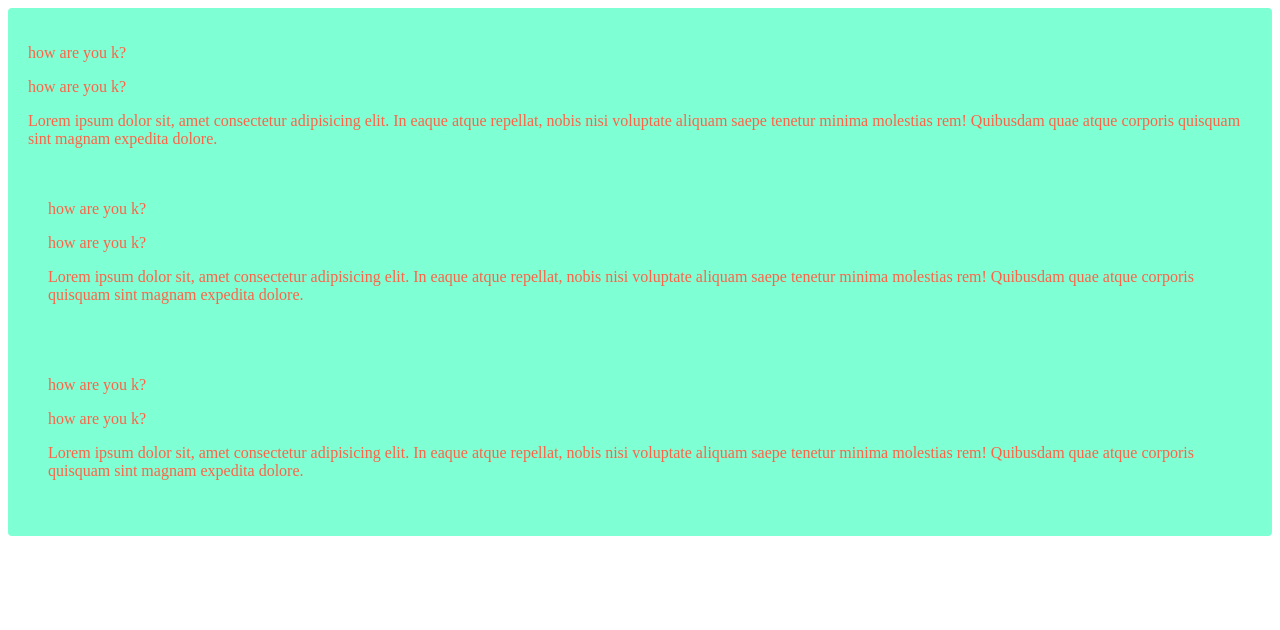
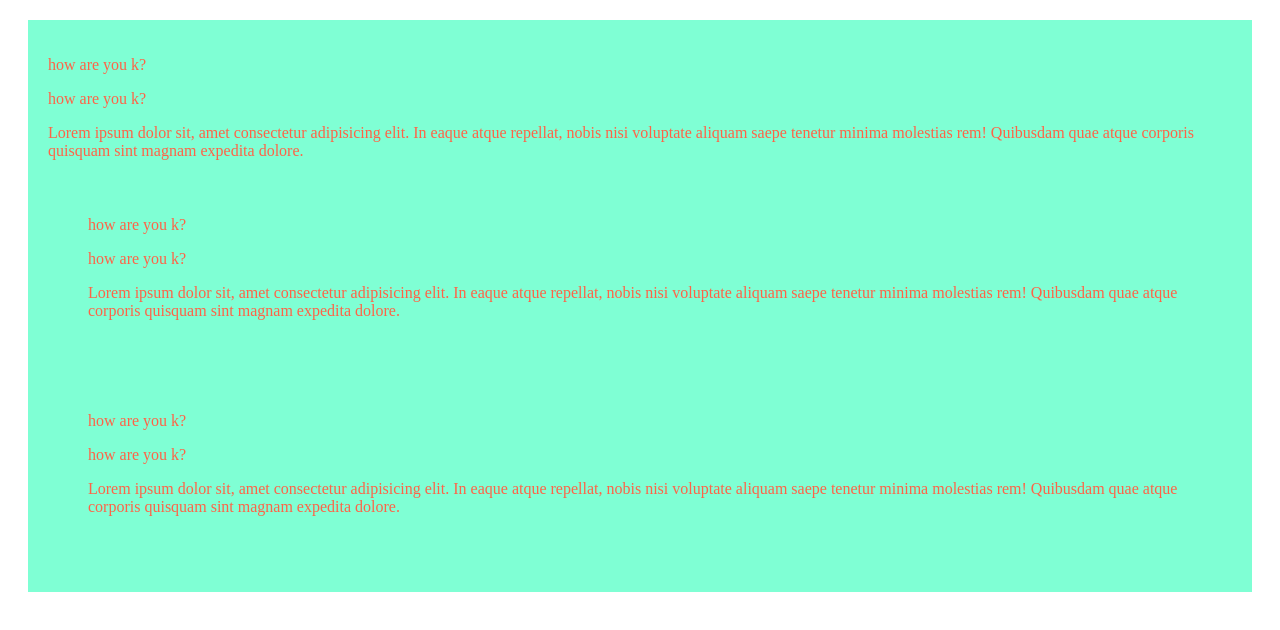
Before and after one commit to smmoontasir/mynewrepository, a plain HTML site: page index.html in a window 1280 px wide. Drawn offline with Linux system fonts and the light colour scheme.

Commit message:
3rd commit

```diff
--- a/blog.css
+++ b/blog.css
@@ -2,8 +2,6 @@ div{
     color: tomato;
     background-color: aquamarine;
     padding: 20px;
-    border-radius: 4px;
-    inset-inline: block ;
-    border: 50px;
-    margin-inline: block;
+    border: 20px;
+    margin: 20px;
 }
```
